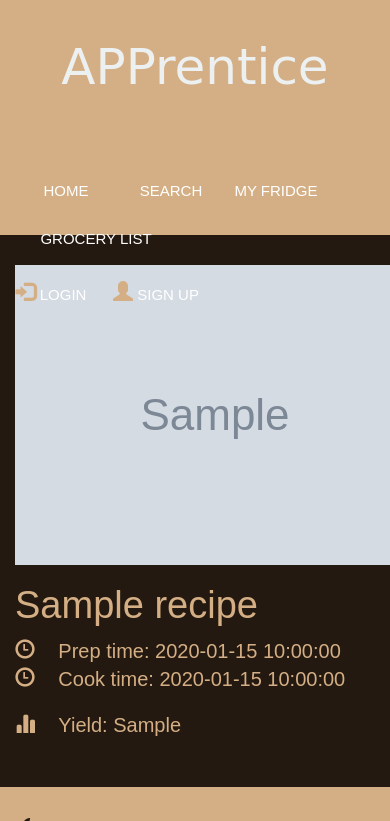
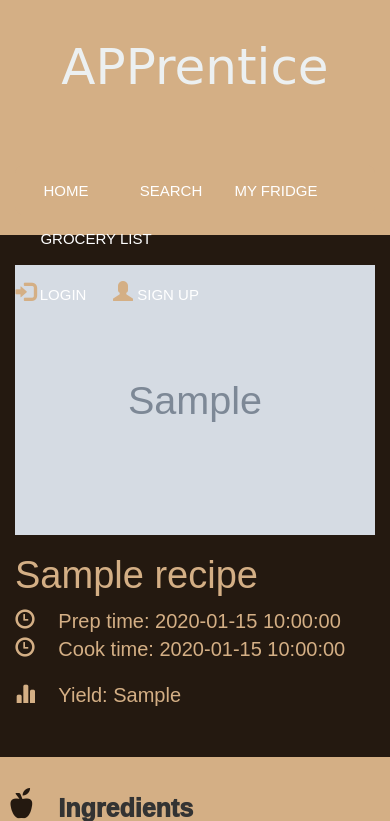
Before and after one commit to ECE444-2020Fall/project1-webapp-group8-localghosts, a Python web app: template apprentice/app/templates/recipe.html in a window 390 px wide; the page is wider, and only the part inside the window is pictured. Shown: the top 821 px of that part. Run offline with Jinja, Linux system fonts and the light colour scheme; the template is opened without the code that fills it: most values are stand-ins (such as "Sample title", 1, 10 or a date in 2020); grey boxes marked "Sample" are stand-in pictures; some libraries are stand-ins or nearby versions; some web fonts are replaced.

Commit message:
fix recipe image on recipe page

```diff
--- a/apprentice/app/static/styles/recipe.css
+++ b/apprentice/app/static/styles/recipe.css
@@ -28,3 +28,7 @@ p {
 #nutrition-info {
     align: left
 }
+
+.col-md-6 img {
+    max-width: 100%;
+}
--- a/apprentice/app/templates/recipe.html
+++ b/apprentice/app/templates/recipe.html
@@ -1,4 +1,4 @@
-{% extends "base.html" %}
+    {% extends "base.html" %}
 
 {% block head %}
 {{ super() }}
```
